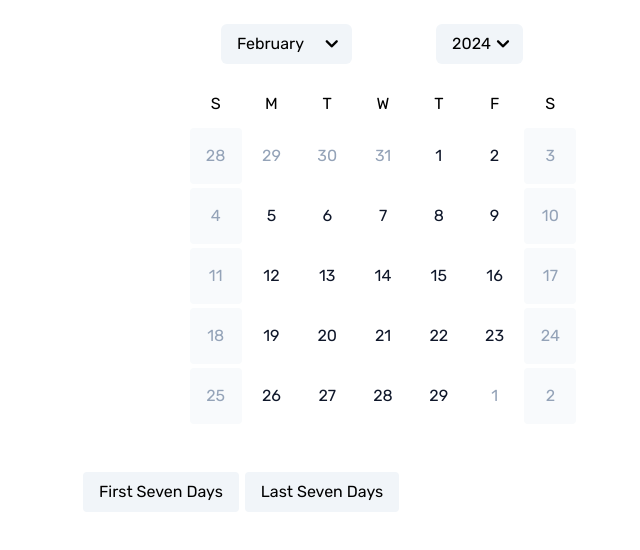
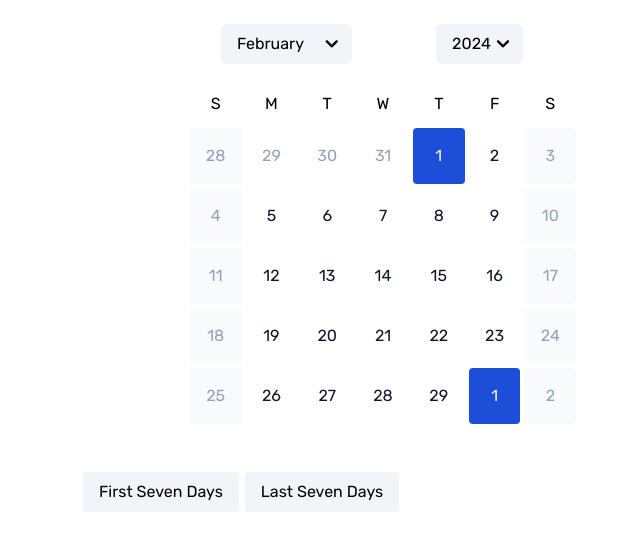
Before and after one commit to MikaGurrola/vanilla-date-picker, a React (Create React App) app: page / in a window 1280 px wide. Shown: the top 550 px of the page, without its empty margins (257-897 px from the left). Built offline with nearby package versions, Linux system fonts and the light colour scheme.

Commit message:
trash refactor, unexpected changes

```diff
--- a/src/App.tsx
+++ b/src/App.tsx
@@ -7,12 +7,31 @@ import PredefinedDates from './components/PredefinedDates';
 function App() {
 
   // initial date is todays date
-  const today = new Date(),
-        month = today.getMonth(),
-        year = today.getFullYear(),
-        initalCalendarData = generateMonth(month, year);
+  // const today = new Date(),
+  //       month = today.getMonth(),
+  //       year = today.getFullYear(),
+  //       initalCalendarData = generateMonth(month, year);
+  let initialDate = new Date(),
+      initialDateString = initialDate.toISOString().split('T')[0],
+      parts = initialDateString.split('-'),
+      year = parts[0],
+      month = (parseInt(parts[1]) - 1),
+      day = parseInt(parts[2]),
+      initalCalendarData = generateMonth(month, parseInt(year));
 
-  generateMonth(month, year);
+
+
+  // let today = {
+  //   dateObj: initialDate,
+  //   day,
+  //   month,
+  //   year,
+  //   weekDay: initialDate.getDay(),
+  //   dateString: initialDateString,
+  //   monthString: months[month-1]
+  // }
+
+  // generateMonth(month, parseInt(year));
 
 	const [srMessage, setSrMessage] = useState<string>('Select a start and end date.');
 
@@ -23,14 +42,21 @@ function App() {
 	});
 
   const [calendarState, setCalendarState] = useState<any>({
-		monthDates: initalCalendarData.monthDates, // days of month
+		// monthDates: initalCalendarData.monthDates, // days of month
+    // fullViewDates: initalCalendarData.fullViewDates, // days of month + prev/next month to fill out days in week
+    // targetDate: today,
+    // month,
+    // year
+    monthDates: initalCalendarData.monthDates, // days of month
     fullViewDates: initalCalendarData.fullViewDates, // days of month + prev/next month to fill out days in week
-    targetDate: today,
+    targetDate: initialDate,
     month,
+    // monthString: months[month],
     year
 	});
 
   const onDateRangeChanged = (selectedDates: any, weekendDates: any) => {
+    console.log('selectedDates', selectedDates)
     setDateRange({
       startDate: selectedDates[0],
       endDate: selectedDates[1],
@@ -100,7 +126,8 @@ function App() {
         onDateRangeChanged={onDateRangeChanged}
         onMonthChange={onMonthChange}
         onYearChange={onYearChange}
-        month={calendarState.month}
+        // month={calendarState.month}
+        month={months[calendarState.month]}
         year={calendarState.year}
         fullViewDates={calendarState.fullViewDates}
         startDate={dateRange.startDate}
--- a/src/components/DatePicker/DatePicker.tsx
+++ b/src/components/DatePicker/DatePicker.tsx
@@ -32,33 +32,59 @@ export default function DatePicker(props:DatePickerProps) {
 		srOnDateRangeChanged,
 	} = props;
 
-	const handleSelect = (date: Date) => {
+	const handleSelect = (day: any) => {
 		if(
 			!startDate // no start date
 			|| (startDate && endDate) // if already have a start/end date, make a new range
-			|| ((new Date(startDate)).getTime() > date.getTime()) // if date is before already selected start date
+			|| ((new Date(startDate)).getTime() > day.day) // if date is before already selected start date
 		) {
+
+			console.log('startDate', startDate)
+			// // set/reset start date
+			// onDateRangeChanged(
+			// 	[
+			// 		formatDate(date),
+			// 		null
+			// 	],
+			// 	[]
+			// );
+
+			// srOnDateRangeChanged(`Starting Date: ${formatDate(date)}`);
 			// set/reset start date
 			onDateRangeChanged(
 				[
-					formatDate(date),
+					day.dateString,
 					null
 				],
 				[]
 			);
 
-			srOnDateRangeChanged(`Starting Date: ${formatDate(date)}`);
+			srOnDateRangeChanged(`Starting Date: ${day.dateString}`);
+
+			// set/reset start date
+			console.log('day: ', day)
 
 		} else {
+			// onDateRangeChanged(
+			// 	[
+			// 		startDate,
+			// 		formatDate(date)
+			// 	],
+			// 	[getWeekendDates((new Date(startDate)), date, fullViewDates)]
+			// );
+
+			// srOnDateRangeChanged(`Selected date range from ${startDate} to ${formatDate(date)}`);
+
 			onDateRangeChanged(
 				[
 					startDate,
-					formatDate(date)
+					day.dateString
 				],
-				[getWeekendDates((new Date(startDate)), date, fullViewDates)]
+				[getWeekendDates((new Date(startDate)), day.dateObj, fullViewDates)]
 			);
 
-			srOnDateRangeChanged(`Selected date range from ${startDate} to ${formatDate(date)}`);
+			srOnDateRangeChanged(`Selected date range from ${startDate} to ${day.dateString}`);
+
 
 		}
 	}
--- a/src/components/Day/Day.tsx
+++ b/src/components/Day/Day.tsx
@@ -4,44 +4,66 @@ import { months } from '../../helpers/dateHelper';
 
 export interface DayProps {
 	className?: string,
-	date: Date,
+	// date: Date,
+	day: any,
 	handleSelect: any,
-	isEndDate: boolean,
-	isInCurrentMonth: boolean,
-	isStartDate: boolean,
-	isTheWeekend: boolean,
-	isWithinRange: boolean,
+	// isEndDate: boolean,
+	// isInCurrentMonth: boolean,
+	// isStartDate: boolean,
+	// isTheWeekend: boolean,
+	// isWithinRange: boolean,
+	startDate: any
+	endDate: any,
+	month: any,
 }
 
 export default function Day(props:DayProps) {
 	const {
 		className,
-		date,
+		// date,
+		day,
 		handleSelect,
-		isEndDate,
-		isInCurrentMonth,
-		isStartDate,
-		isTheWeekend,
-		isWithinRange,
+		// isEndDate,
+		// isInCurrentMonth,
+		// isStartDate,
+		// isTheWeekend,
+		// isWithinRange,
+
+
+		startDate,
+		endDate,
+		month
 	} = props;
+
+	// console.log(`day month : ${day.monthString}  currentMonth: ${month}`)
 
 	return <div className={cx(className)}>
 		<button
-			aria-label={`${date.getDate()} of ${months[date.getMonth()]}`}
+			aria-label={`${day.monthString} of ${day.monthString}`}
+			// className={`
+			// 	aspect-square disabled:cursor-not-allowed rounded p-4
+			// 	focus-within:bg-blue-100 focus-within:outline outline-offset-2 outline-2 outline-blue-500
+			// 	${isInCurrentMonth ? 'isInCurrentMonth' : ''}
+			// 	${isStartDate ? 'isStartDate' : ''}
+			// 	${isEndDate ? 'isEndDate' : ''}
+			// 	${isWithinRange ? 'isWithinRange' : ''}
+			// `}
 			className={`
 				aspect-square disabled:cursor-not-allowed rounded p-4
 				focus-within:bg-blue-100 focus-within:outline outline-offset-2 outline-2 outline-blue-500
-				${isInCurrentMonth ? 'isInCurrentMonth' : ''}
-				${isStartDate ? 'isStartDate' : ''}
-				${isEndDate ? 'isEndDate' : ''}
-				${isWithinRange ? 'isWithinRange' : ''}
+				${day.monthString === month ? 'isInCurrentMonth' : ''}
+				${day.day === startDate.getDate() ? 'isStartDate' : ''}
+				${day.day === endDate.getDate() ? 'isEndDate' : ''}
+				${day.day > startDate.getDate() && day.day < endDate.getDate() ? 'isWithinRange' : ''}
 			`}
 			onClick={() => {
-				handleSelect(date)
+				// handleSelect(date)
+				handleSelect(day)
 			} }
-			disabled={isTheWeekend}
+			disabled={day.weekDay === 0 || day.weekDay === 6}
 		>
-			{date.getDate()}
+			{/* {date.getDate()} */}
+			{day.day}
 		</button>
 	</div>;
 }
--- a/src/components/Month/Month.tsx
+++ b/src/components/Month/Month.tsx
@@ -41,7 +41,8 @@ export default function Month(props:MonthProps) {
 				label={'Month'}
 				options={months}
 				onSelect={onMonthChange}
-				value={months[month]}
+				// value={months[month]}
+				value={month}
 			/>
 
 			<Select
@@ -68,18 +69,48 @@ export default function Month(props:MonthProps) {
 
 		<div className="days">
 			{
-				fullViewDates.length > 0 && fullViewDates.map((day:Date) => {
+				fullViewDates.length > 0 && fullViewDates.map((day:any) => {
 					// TODO Refactor
 
+					// return <Day
+					// 	date={day}
+					// 	handleSelect={handleSelect}
+					// 	isEndDate={day.getTime() === endDate.getTime()}
+					// 	isInCurrentMonth={day.getMonth() === month}
+					// 	isStartDate={day.getTime() === startDate.getTime()}
+					// 	isTheWeekend={day.getDay() === 0 || day.getDay() === 6}
+					// 	isWithinRange={day.getTime() > startDate.getTime() && day.getTime() < endDate.getTime()}
+					// 	key={`${day.getMonth()}-${day.getDate()}-${day.getFullYear()}`}
+					// />
+
+
+					// console.log(day)
+
+
+					// return <Day
+					// 	date={day.dateObj}
+					// 	handleSelect={handleSelect}
+					// 	// isEndDate={day.getTime() === endDate.getTime()}
+					// 	isInCurrentMonth={day.getMonth() === month}
+					// 	// isStartDate={day.getTime() === startDate.getTime()}
+					// 	isTheWeekend={day.getDay() === 0 || day.getDay() === 6}
+					// 	// isWithinRange={day.getTime() > startDate.getTime() && day.getTime() < endDate.getTime()}
+					// 	// key={`${day.getMonth()}-${day.getDate()}-${day.getFullYear()}`}
+					// />
+
 					return <Day
-						date={day}
+						day={day}
 						handleSelect={handleSelect}
-						isEndDate={day.getTime() === endDate.getTime()}
-						isInCurrentMonth={day.getMonth() === month}
-						isStartDate={day.getTime() === startDate.getTime()}
-						isTheWeekend={day.getDay() === 0 || day.getDay() === 6}
-						isWithinRange={day.getTime() > startDate.getTime() && day.getTime() < endDate.getTime()}
-						key={`${day.getMonth()}-${day.getDate()}-${day.getFullYear()}`}
+						startDate={startDate}
+						endDate={endDate}
+						month={month}
+
+						// isEndDate={day.day === endDate.getTime()}
+						// isInCurrentMonth={day.month === month}
+						// isStartDate={day.day === startDate.getTime()}
+						// isTheWeekend={day.weekDay === 0 || day.weekDay === 6}
+						// isWithinRange={day.getTime() > startDate.getTime() && day.getTime() < endDate.getTime()}
+						key={`${day.dateString}`}
 					/>
 
 				})
--- a/src/helpers/dateHelper.tsx
+++ b/src/helpers/dateHelper.tsx
@@ -72,27 +72,47 @@ export const formatDate = (date: Date) => {
   return `${year}-${month + 1}-${day}`;
 }
 
+
 // all days of current month
 // new Date(year, monthIndex, day)
 export const generateMonth = (month: number, year: number) => {
   const totalDaysInMonth = new Date(year, (month + 1), 0).getDate(); // supposed to be monthIndex; help
 
+  let _formatDate = (date: Date) => {
+    // console.log('month', date.toISOString().split('T')[0]);
+    let dateString = date.toISOString().split('T')[0],
+        parts = dateString.split('-'),
+        year = parts[0],
+        month = parseInt(parts[1]),
+        day = parseInt(parts[2]);
 
-  let firstDayOfMonth = new Date(year, (month), 1),
+    return {
+      dateObj: date,
+      day,
+      month,
+      year,
+      weekDay: date.getDay(),
+      dateString,
+      monthString: months[month-1]
+    }
+  }
+
+  const firstDayOfMonth = new Date(year, (month), 1),
       lastDayOfMonth = new Date(year, (month + 1), 0),
       currentMonthArr = Array.from({length: totalDaysInMonth}, (_, i) => {
-        return new Date(new Date(year, month, i + 1, 0, 0, 0, 0));
+        return _formatDate(new Date(new Date(year, month, i + 1, 0, 0, 0, 0)));
       });
 
   // generate last days of PREV month
-  let extraBeforeDays = Array.from({length: firstDayOfMonth.getDay()}, (_, i) => {
-    return new Date(new Date(year, month, firstDayOfMonth.getDate() - i - 1, 0, 0, 0, 0));
+  const extraBeforeDays = Array.from({length: firstDayOfMonth.getDay()}, (_, i) => {
+    return _formatDate(new Date(new Date(year, month, firstDayOfMonth.getDate() - i - 1, 0, 0, 0, 0)));
   });
 
   // generate first days of NEXT month
-  let extraAfterDays = Array.from({length: 6 - lastDayOfMonth.getDay()}, (_, i) => {
-    return new Date(new Date(year, month, lastDayOfMonth.getDate() + i + 1, 0, 0, 0, 0));
+  const extraAfterDays = Array.from({length: 6 - lastDayOfMonth.getDay()}, (_, i) => {
+    return _formatDate(new Date(new Date(year, month, lastDayOfMonth.getDate() + i + 1, 0, 0, 0, 0)));
   });
+
 
   return {
     monthDates: currentMonthArr,
```
